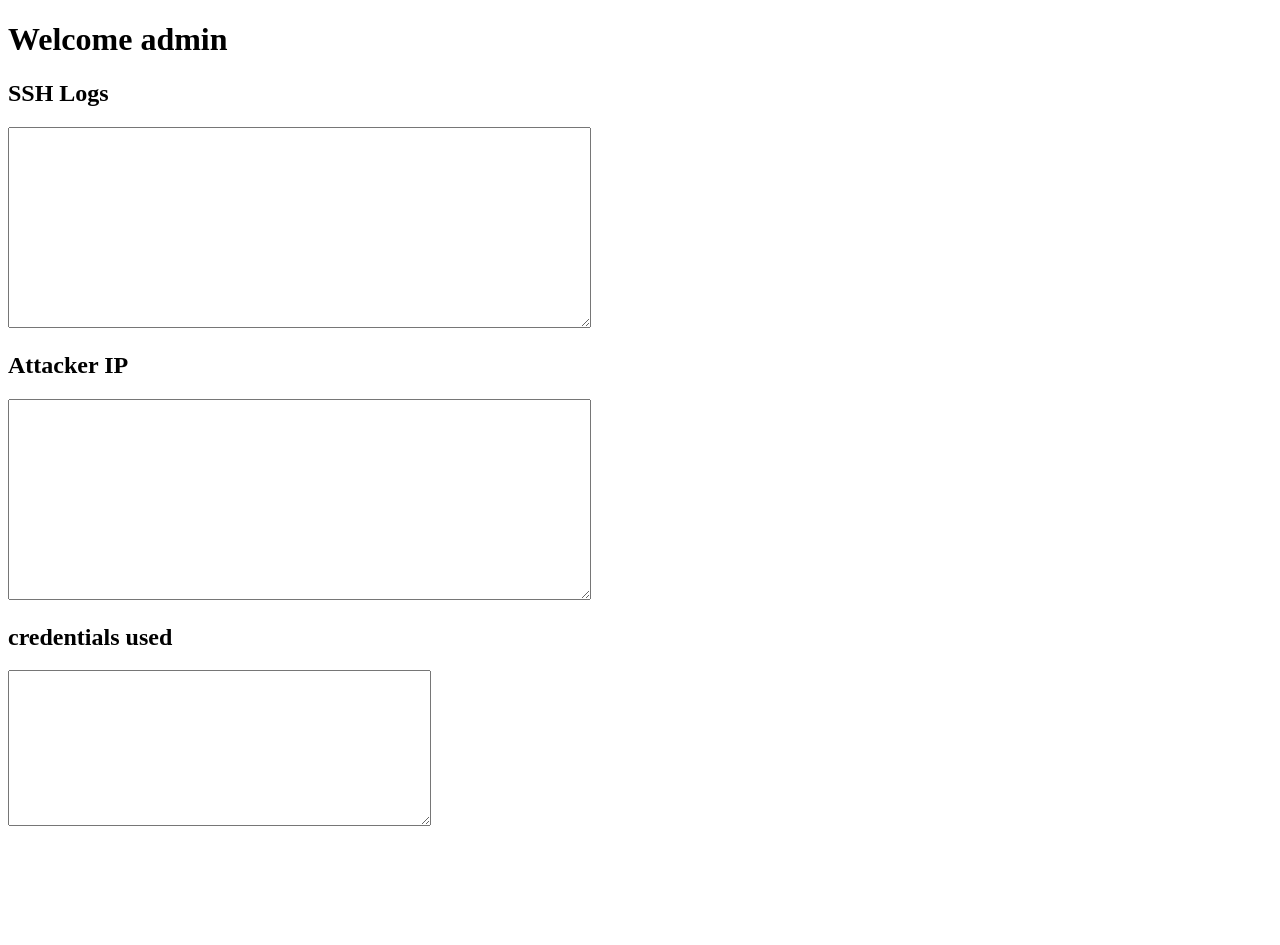
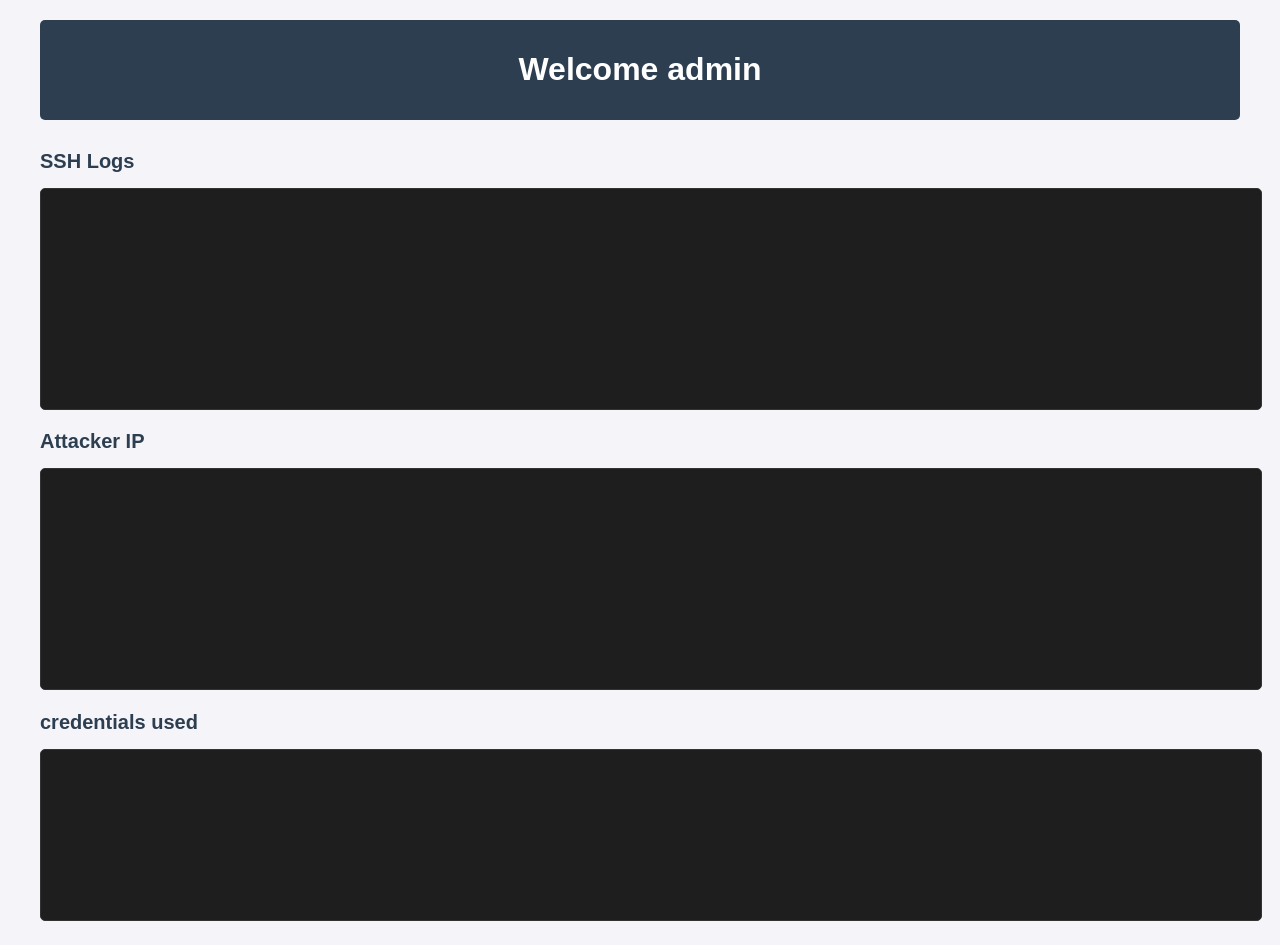
Before and after one commit to sanjay7724/I-can-see-you, a Flask app: page / in a window 1280 px wide. Before the commit the page ends 826 px from the top, so only its background shows below. Run offline with Flask 3, Linux system fonts and the light colour scheme; data that the repository does not hold is empty.

Commit message:
added styling

```diff
--- /dev/null
+++ b/web/static/style.css
@@ -0,0 +1,70 @@
+body {
+    font-family: Arial, sans-serif;
+    background-color: #f4f4f9;
+    color: #333;
+    margin: 0;
+    padding: 20px;
+    max-width: 1200px;
+    margin-left: auto;
+    margin-right: auto;
+}
+
+header {
+    background-color: #2c3e50;
+    color: white;
+    padding: 10px 20px;
+    text-align: center;
+    border-radius: 5px;
+    margin-bottom: 30px;
+}
+
+.container {
+    display: flex;
+    flex-wrap: wrap;
+    gap: 20px;
+    margin-bottom: 20px;
+}
+
+
+.section {
+    flex: 1;
+    min-width: 300px;
+    padding: 20px;
+    background-color: white;
+    border-radius: 8px;
+    box-shadow: 0 2px 8px rgba(0, 0, 0, 0.1);
+}
+
+
+textarea {
+    width: 100%;
+    background-color: #1e1e1e;
+    color: #00ff00;
+    border: 1px solid #333;
+    border-radius: 5px;
+    padding: 10px;
+    font-family: monospace;
+    font-size: 1em;
+    resize: none;
+    overflow-y: auto;
+    height: 200px;
+}
+
+
+.creds textarea {
+    height: 150px;
+}
+
+
+h2 {
+    font-size: 1.25em;
+    color: #2c3e50;
+    margin-bottom: 15px;
+}
+
+
+@media screen and (max-width: 768px) {
+    .container {
+        flex-direction: column;
+    }
+}
--- a/web/templates/index.html
+++ b/web/templates/index.html
@@ -4,6 +4,7 @@
     <meta charset="UTF-8">
     <meta name="viewport" content="width=device-width, initial-scale=1.0">
     <title>Honeypot Dashboard</title>
+    <link rel="stylesheet" href="{{ url_for('static', filename='style.css') }}">
 
 </head>
 <body>
@@ -14,9 +15,11 @@
 
     <h2>Attacker IP</h2>
     <textarea id="location" readonly rows="13" cols="70"></textarea>
+    <div class="creds">
+        <h2>credentials used</h2>
+        <textarea id="creds" readonly rows="10" cols="50"></textarea>
+    </div>
 
-    <h2>credentials used</h2>
-    <textarea id="creds" readonly rows="10" cols="50"></textarea>
 
     <script>
         function fetchAndUpdate(url, textId) {
```
